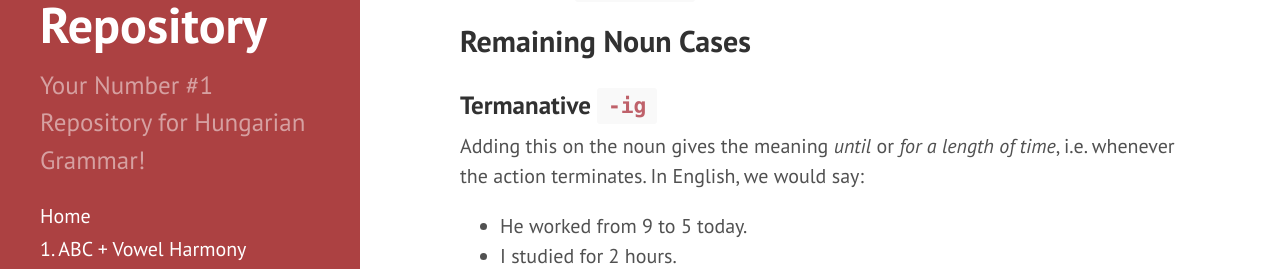
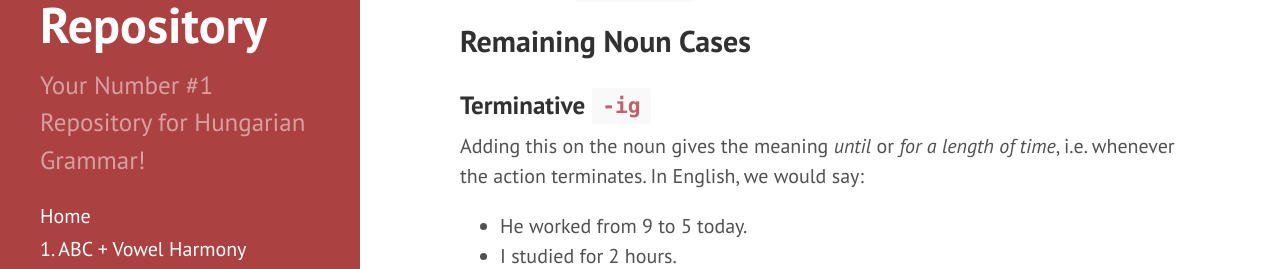
Before and after one commit to Magyartanulas/magyartanulas.github.io, a Jekyll site: the page built from noun_case_summary.md, in a window 1280 px wide and 900 px high, scrolled down 525 px. Shown: the part 171-440 px from the top of the window. Built offline with Jekyll 4.4.1, drawn with Linux system fonts in a browser that asks for light colours; Markdown is read by kramdown in place of the engine named in the settings.

Commit message:
Update noun_case_summary.md

```diff
--- a/noun_case_summary.md
+++ b/noun_case_summary.md
@@ -26,7 +26,7 @@ layout: page
 
 ## Remaining Noun Cases
 
-### Termanative `-ig`
+### Terminative `-ig`
 
 Adding this on the noun gives the meaning *until* or *for a length of time*, i.e. whenever the action terminates. In English, we would say:
 
```
